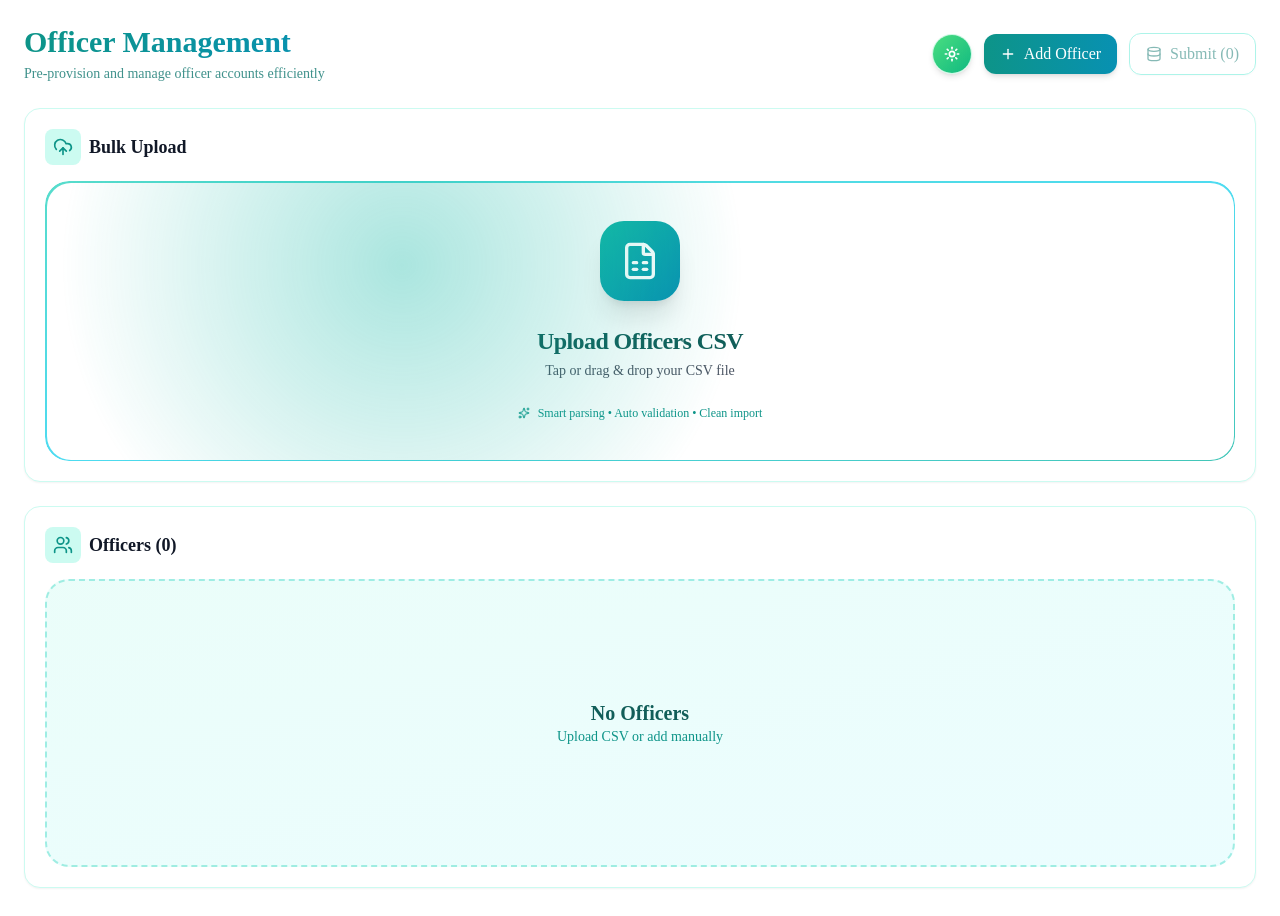
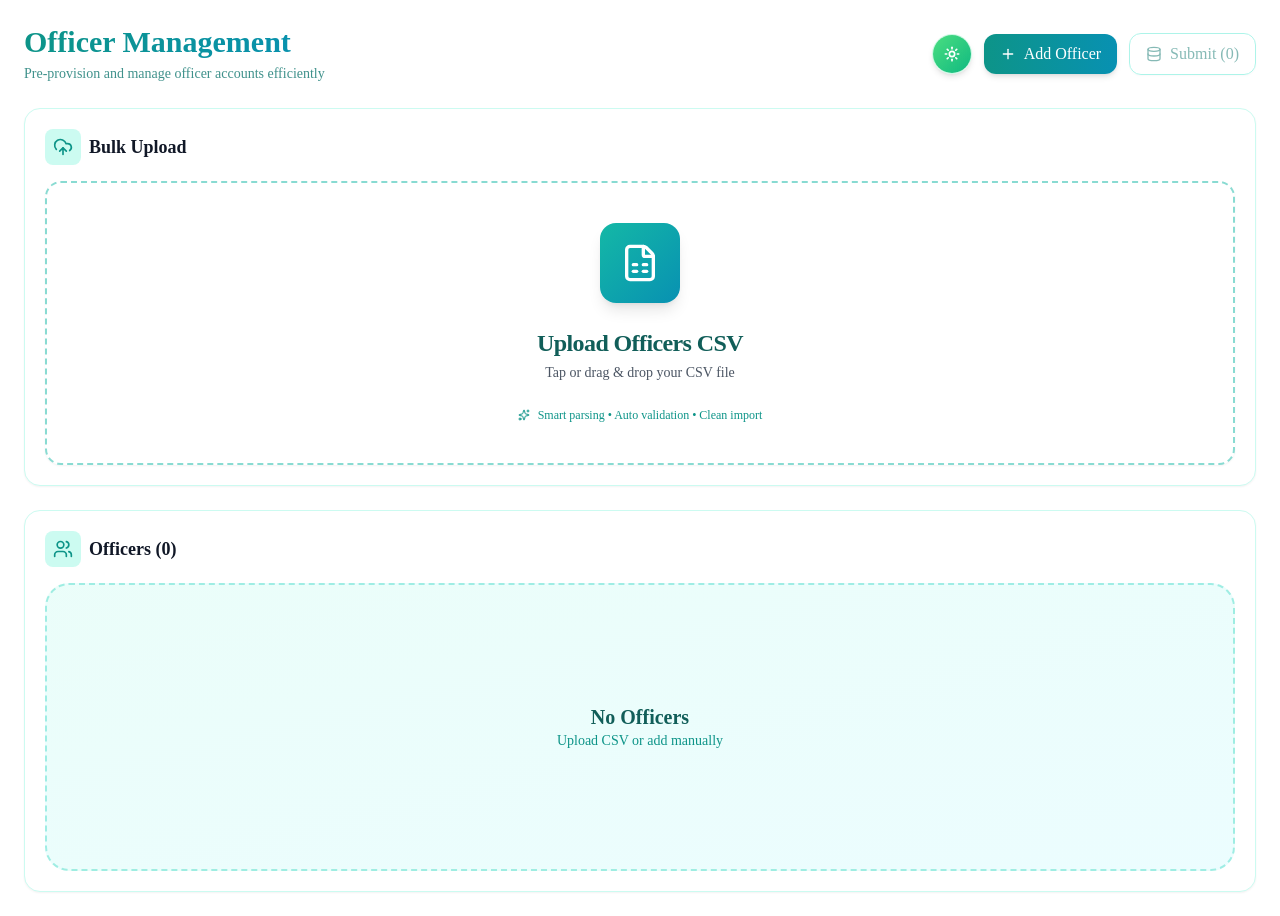
Before and after one commit to sagnikdey45/Pre-Provisioned-Officers-Account-Creation, a Next.js app: page /system-admin in a window 1280 px wide. Built offline with nearby package versions, Linux system fonts and the light colour scheme.

Commit message:
Update the csv uploader component further

```diff
--- a/components/SystemAdmin/CSVUploader.jsx
+++ b/components/SystemAdmin/CSVUploader.jsx
@@ -71,11 +71,40 @@ export default function CSVUploader({ onOfficersUpdate }) {
       onDrop={handleDrop}
       onClick={() => document.getElementById("csv-upload")?.click()}
       className={`
-        relative cursor-pointer rounded-3xl
+        relative cursor-pointer rounded-2xl
         px-4 py-6 sm:px-6 sm:py-8 md:p-10
-        transition-all duration-500
-        overflow-hidden group
-        ${dragActive ? "scale-[1.01]" : "hover:scale-[1.01]"}
+
+        transition-all duration-300 ease-out
+        group
+
+        border-2 border-dashed
+
+        /* ✅ STRONGER LIGHT MODE BORDER */
+        border-teal-500/50
+        dark:border-cyan-500/40
+
+        /* ✅ BASE BACKGROUND */
+        bg-white dark:bg-slate-900
+
+        /* ✅ SHADOW */
+        shadow-sm dark:shadow-[0_10px_40px_rgba(0,255,255,0.08)]
+
+        /* ✅ HOVER EFFECTS */
+        hover:scale-[1.015]
+        hover:bg-teal-50/60 dark:hover:bg-slate-800
+        hover:border-teal-600 dark:hover:border-cyan-400
+        hover:shadow-lg dark:hover:shadow-[0_20px_60px_rgba(0,255,255,0.18)]
+
+        ${
+          dragActive
+            ? `
+          scale-[1.02]
+          bg-teal-50 dark:bg-slate-800
+          border-teal-600 dark:border-cyan-300
+          shadow-xl
+        `
+            : ""
+        }
       `}
     >
       {/* INPUT */}
@@ -87,37 +116,23 @@ export default function CSVUploader({ onOfficersUpdate }) {
         onChange={(e) => handleFileUpload(e.target.files[0])}
       />
 
-      {/* 🌈 GRADIENT BORDER */}
-      <div
-        className="
-        absolute inset-0 rounded-3xl p-[1.5px]
-        bg-gradient-to-br from-teal-400 via-cyan-400 to-teal-500
-        opacity-80 group-hover:opacity-100 transition
-      "
-      >
-        <div className="w-full h-full rounded-3xl bg-white dark:bg-slate-900" />
-      </div>
-
-      {/* INNER GLOW */}
-      <div
-        className={`
-        absolute inset-0 rounded-3xl transition
-        ${dragActive ? "bg-teal-500/10 dark:bg-cyan-500/10" : ""}
-      `}
-      />
-
       {/* CONTENT */}
-      <div className="relative flex flex-col items-center text-center gap-4 sm:gap-6">
+      <div className="flex flex-col items-center text-center gap-4 sm:gap-6">
         {/* ICON */}
         <div
           className={`
           w-14 h-14 sm:w-16 sm:h-16 md:w-20 md:h-20
-          rounded-2xl sm:rounded-3xl flex items-center justify-center
+          rounded-xl sm:rounded-2xl flex items-center justify-center
+
           bg-gradient-to-br from-teal-500 to-cyan-600
-          shadow-lg sm:shadow-xl transition-all duration-500
+          text-white
+
+          shadow-md sm:shadow-lg
+          transition-all duration-300
+
           ${
             dragActive
-              ? "scale-105 shadow-cyan-500/40"
+              ? "scale-110 shadow-cyan-500/40"
               : "group-hover:scale-105"
           }
         `}
@@ -125,11 +140,11 @@ export default function CSVUploader({ onOfficersUpdate }) {
           {loading ? (
             <div className="w-6 h-6 sm:w-8 sm:h-8 border-4 border-white/30 border-t-white rounded-full animate-spin" />
           ) : success ? (
-            <CheckCircle2 className="text-white w-6 h-6 sm:w-8 sm:h-8 md:w-10 md:h-10" />
+            <CheckCircle2 className="w-6 h-6 sm:w-8 sm:h-8 md:w-10 md:h-10" />
           ) : dragActive ? (
-            <UploadCloud className="text-white w-6 h-6 sm:w-8 sm:h-8 md:w-10 md:h-10" />
+            <UploadCloud className="w-6 h-6 sm:w-8 sm:h-8 md:w-10 md:h-10" />
           ) : (
-            <FileSpreadsheet className="text-white w-6 h-6 sm:w-8 sm:h-8 md:w-10 md:h-10" />
+            <FileSpreadsheet className="w-6 h-6 sm:w-8 sm:h-8 md:w-10 md:h-10" />
           )}
         </div>
 
@@ -162,15 +177,6 @@ export default function CSVUploader({ onOfficersUpdate }) {
           Smart parsing • Auto validation • Clean import
         </div>
       </div>
-
-      {/* BACKGROUND EFFECT */}
-      <div
-        className="
-        absolute inset-0 opacity-20 pointer-events-none
-        bg-[radial-gradient(circle_at_30%_30%,#14b8a6,transparent_40%)]
-        animate-pulse
-      "
-      />
     </div>
   );
 }
```
